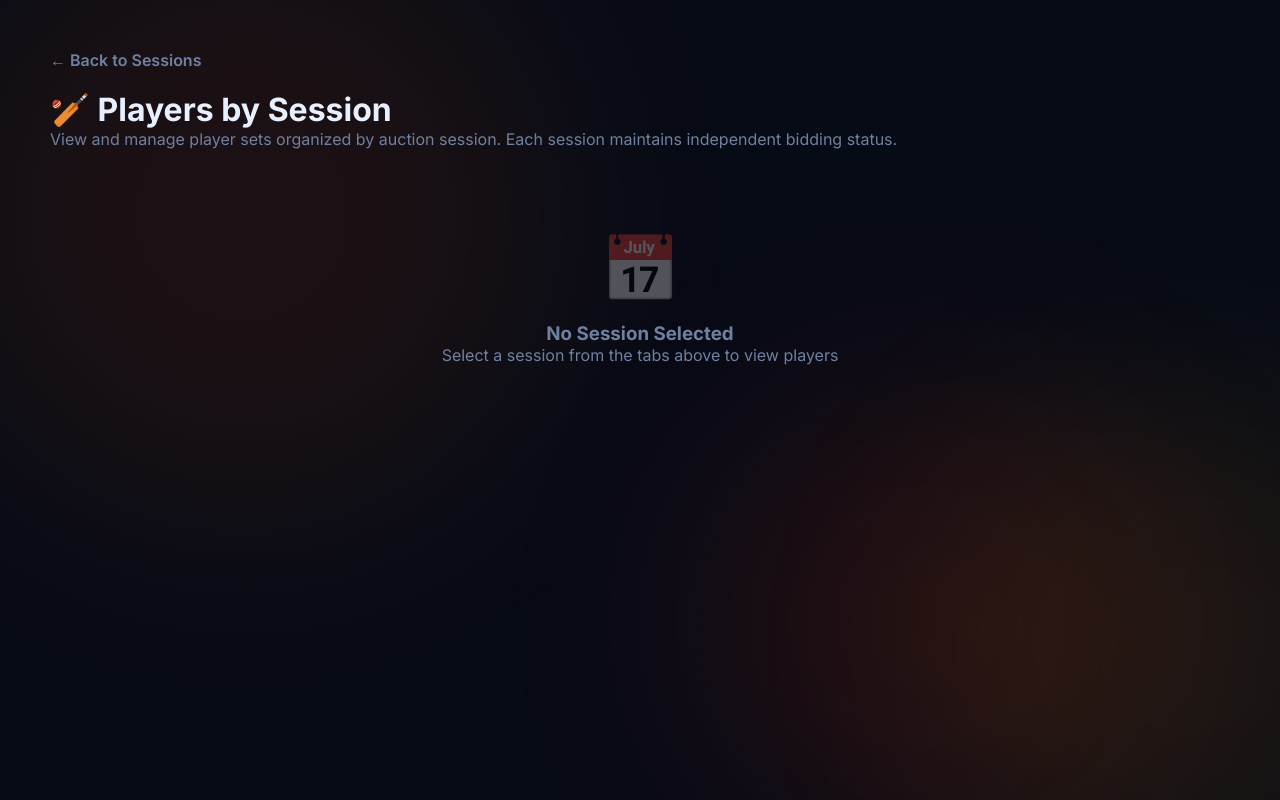
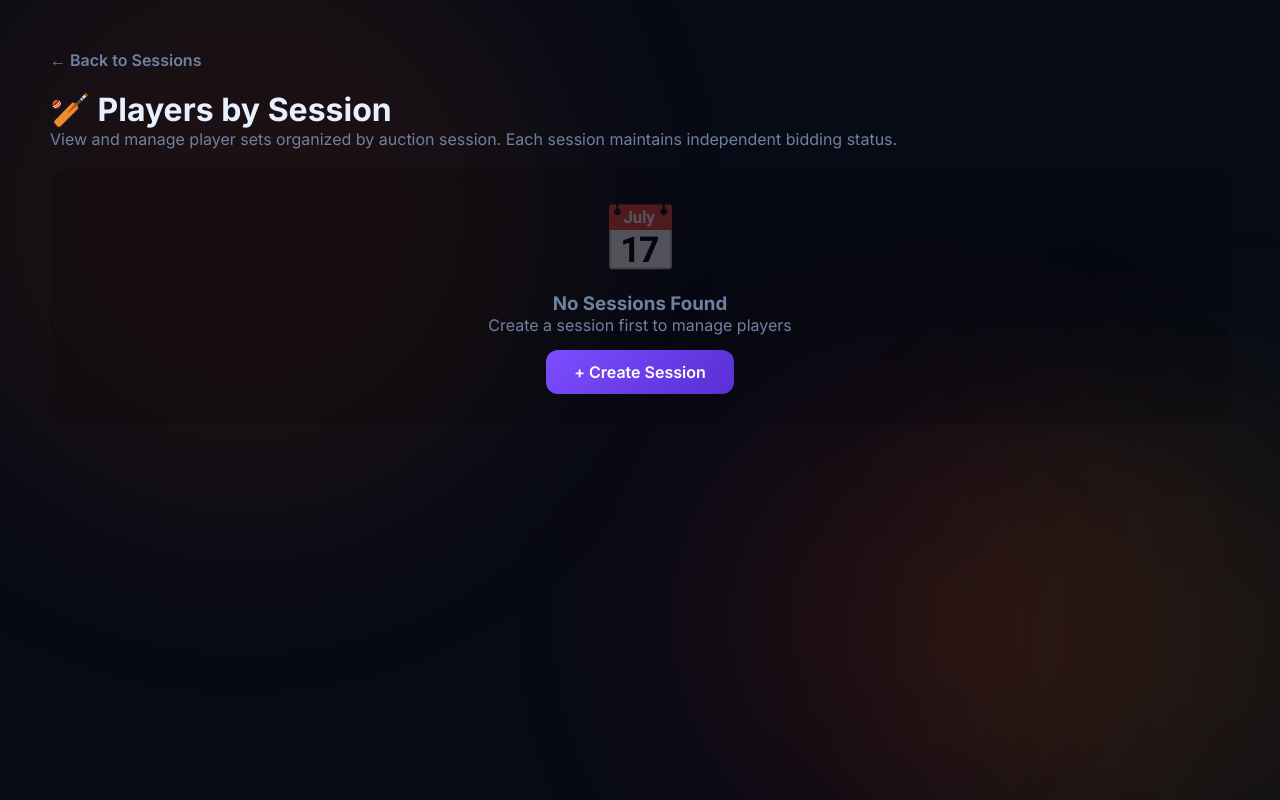
Before and after one commit to RaahulKannaK/IPL_Auction, a Flask app: template cricket_auction/templates/admin/players.html in a window 1280 px wide. Run offline with Flask 3, Linux system fonts and the light colour scheme; the template is opened without the code that fills it, so the values that code supplies are empty.

Commit message:
updated players

```diff
--- a/cricket_auction/templates/admin/players.html
+++ b/cricket_auction/templates/admin/players.html
@@ -338,21 +366,23 @@
 
     /* Action Buttons */
     .action-btn {
-        padding: 8px 16px;
-        border-radius: 10px;
+        padding: 10px 20px;
+        border-radius: 12px;
         border: none;
         font-weight: 600;
-        font-size: 0.8rem;
+        font-size: 0.9rem;
         cursor: pointer;
         transition: all 0.3s;
         text-decoration: none;
         display: inline-flex;
         align-items: center;
-        gap: 6px;
+        gap: 8px;
     }
     .btn-enter {
         background: linear-gradient(135deg, var(--cosmic-purple), var(--cosmic-purple-dark));
         color: white;
+        font-size: 1rem;
+        padding: 12px 28px;
     }
     .btn-enter:hover {
         transform: translateY(-2px);
@@ -412,19 +492,39 @@
     {% if all_sessions %}
     <div class="session-tabs-bar">
         {% for sess in all_sessions %}
-        <a href="/admin/sessions/players-by-session?session_id={{ sess.id }}"
+        <a href="/admin/players?session_id={{ sess.id }}"
            class="session-tab {% if selected_session_id == sess.id %}active{% endif %}">
-            <span class="tab-status status-dot-{{ sess.status }}"></span>
-            <div>
+            <span class="tab-status status-dot-{{ sess.status or 'pending' }}"></span>
+            <div style="flex: 1;">
                 <div class="tab-name">{{ sess.session_name }}</div>
                 <div class="tab-meta">
-                    {{ sess.team_count }}/{{ sess.total_teams }} teams |
+                    {{ sess.team_count or 0 }}/{{ sess.total_teams or 0 }} teams |
                     {{ sess.player_count or 0 }} players
-                    {% if sess.is_full %}| FULL{% endif %}
+                    {% if sess.is_full %}| <span style="color: #22c55e;">FULL</span>{% endif %}
+                </div>
+                <!-- Visual team slot bar -->
+                <div class="slot-bar">
+                    {% for i in range(sess.total_teams or 0) %}
+                    <div class="slot-segment {% if i < (sess.team_count or 0) %}filled{% endif %}"></div>
+                    {% endfor %}
                 </div>
             </div>
+            {% if selected_session_id != sess.id %}
+            <span class="join-btn" onclick="event.stopPropagation(); window.location.href='/admin/players?session_id={{ sess.id }}'">
+                Join Session →
+            </span>
+            {% else %}
+            <span style="color: var(--cosmic-purple-light); font-size: 0.8rem; font-weight: 600;">✓ Active</span>
+            {% endif %}
         </a>
         {% endfor %}
+    </div>
+    {% else %}
+    <div class="empty-state" style="padding: 30px; background: rgba(0,0,0,0.1); border-radius: 16px; margin-bottom: 20px;">
+        <div class="icon">📅</div>
+        <h3>No Sessions Found</h3>
+        <p>Create a session first to manage players</p>
+        <a href="/admin/sessions/create" class="action-btn btn-enter" style="margin-top: 15px;">+ Create Session</a>
     </div>
     {% endif %}
 
@@ -440,44 +540,46 @@
                         →
                         {{ selected_session.end_time.strftime('%H:%M') if selected_session.end_time is not string else selected_session.end_time }}
                     {% endif %}
-                    | {{ selected_session.team_count }}/{{ selected_session.total_teams }} Teams
+                    | {{ selected_session.team_count or 0 }}/{{ selected_session.total_teams or 0 }} Teams Assigned
                 </div>
             </div>
-            <div style="display: flex; gap: 10px; align-items: center;">
+            <div style="display: flex; gap: 10px; align-items: center; flex-wrap: wrap;">
                 {% if selected_session.status == 'active' %}
                 <span class="session-badge badge-active">● Active</span>
+                {% elif selected_session.status == 'completed' %}
+                <span class="session-badge badge-completed">✓ Completed</span>
                 {% else %}
-                <span class="session-badge badge-completed">✓ Completed</span>
+                <span class="session-badge badge-pending">○ Pending</span>
                 {% endif %}
 
-                {% if selected_session.status == 'active' and not selected_session.stats %}
+                {% if selected_session.status != 'completed' %}
                 <a href="/admin/sessions/{{ selected_session.id }}/assign-players" class="action-btn btn-assign">🎯 Assign Players</a>
                 {% endif %}
-                <a href="/admin/sessions/{{ selected_session.id }}/enter" class="action-btn btn-enter">🔨 Enter Room</a>
+                <a href="/admin/sessions/{{ selected_session.id }}/enter" class="action-btn btn-enter">🔨 Enter Auction Room</a>
             </div>
         </div>
 
-        <!-- Stats -->
-        {% if selected_session.stats %}
+        <!-- Stats - Using session_stats from Python (not selected_session.stats) -->
+        {% if session_stats %}
         <div class="stats-grid">
             <div class="stat-box">
-                <div class="number" style="color: var(--cosmic-purple-light);">{{ selected_session.stats.total }}</div>
+                <div class="number" style="color: var(--cosmic-purple-light);">{{ session_stats.total }}</div>
                 <div class="label">Total Players</div>
             </div>
             <div class="stat-box">
-                <div class="number" style="color: #22c55e;">{{ selected_session.stats.sold }}</div>
+                <div class="number" style="color: #22c55e;">{{ session_stats.sold }}</div>
                 <div class="label">Sold</div>
             </div>
             <div class="stat-box">
-                <div class="number" style="color: #f59e0b;">{{ selected_session.stats.available }}</div>
+                <div class="number" style="color: #f59e0b;">{{ session_stats.available }}</div>
                 <div class="label">Available</div>
             </div>
             <div class="stat-box">
-                <div class="number" style="color: #ef4444;">{{ selected_session.stats.unsold }}</div>
+                <div class="number" style="color: #ef4444;">{{ session_stats.unsold }}</div>
                 <div class="label">Unsold</div>
             </div>
             <div class="stat-box">
-                <div class="number" style="color: var(--gold);">₹{{ "%.1f"|format(selected_session.stats.total_sold) }}Cr</div>
+                <div class="number" style="color: var(--gold);">₹{{ "%.1f"|format(session_stats.total_sold) }}Cr</div>
                 <div class="label">Total Sales</div>
             </div>
         </div>
@@ -485,7 +587,7 @@
     </div>
 
     <!-- ===== SMART CONDITION BANNER ===== -->
-    {% if selected_session.stats and selected_session.stats.total > 0 %}
+    {% if session_stats and session_stats.total > 0 %}
         {% if selected_session.is_full %}
         <div class="condition-banner full-coverage">
             <div class="cond-title">✅ Full Team Coverage ({{ selected_session.team_count }}/{{ selected_session.total_teams }})</div>
@@ -509,9 +611,9 @@
     <div class="players-section">
         <div class="section-header">
             <div class="section-title">📋 Session Players</div>
-            {% if selected_session.stats %}
+            {% if session_stats %}
             <div style="color: var(--text-dim); font-size: 0.9rem;">
-                Showing {{ session_players|length }} of {{ selected_session.stats.total }} players
+                Showing {{ session_players|length }} of {{ session_stats.total }} players
             </div>
             {% endif %}
         </div>
@@ -597,11 +699,13 @@
     </div>
 
     {% else %}
+    {% if all_sessions %}
     <div class="empty-state">
         <div class="icon">📅</div>
-        <h3>No Session Selected</h3>
-        <p>Select a session from the tabs above to view players</p>
+        <h3>Select a Session</h3>
+        <p>Click on a session tab above to view and manage players</p>
     </div>
+    {% endif %}
     {% endif %}
 </div>
 
```
Also changed, not shown: other parts of cricket_auction/templates/admin/players.html (+84 -6 lines), cricket_auction/routes/admin/players.py (+93 -21 lines).
